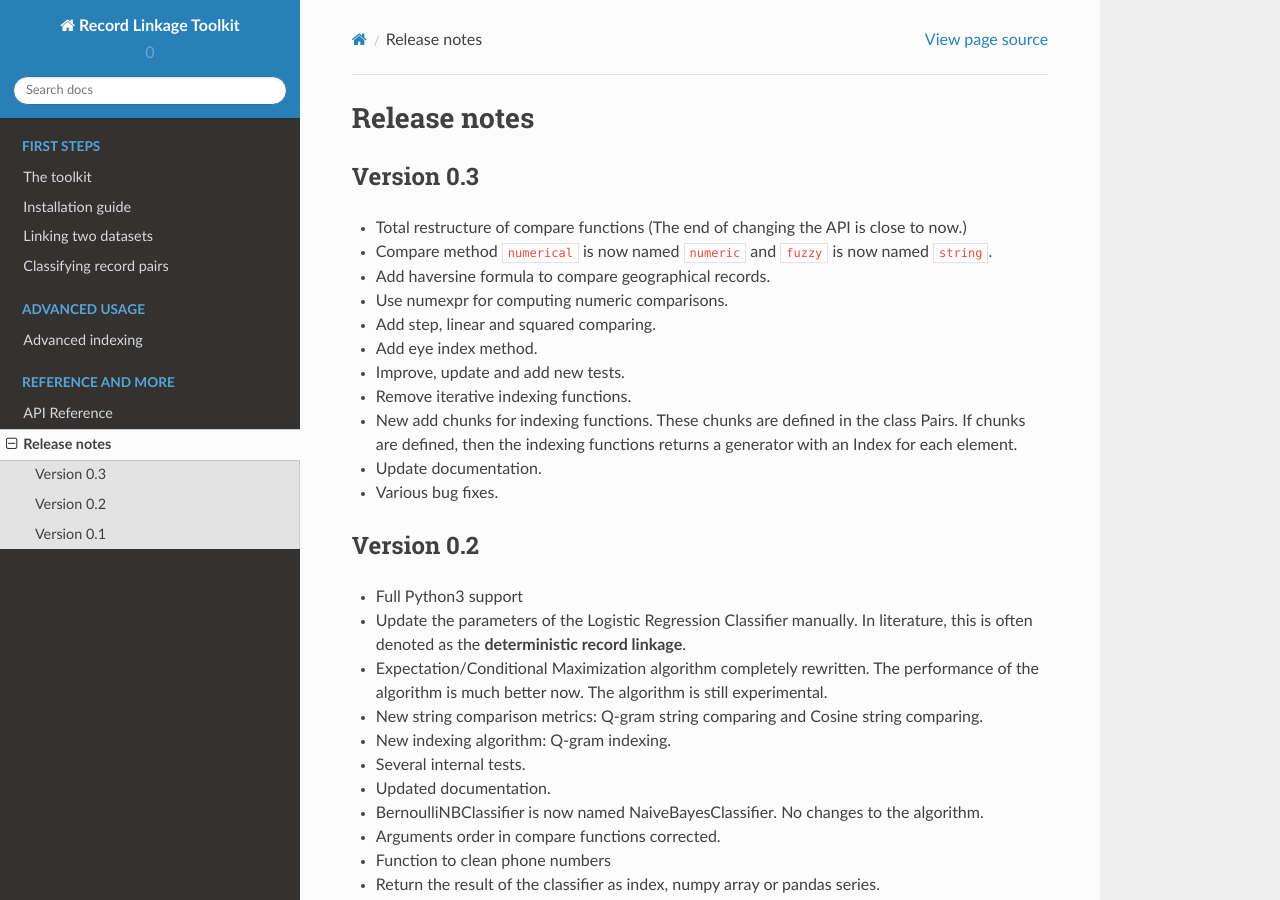
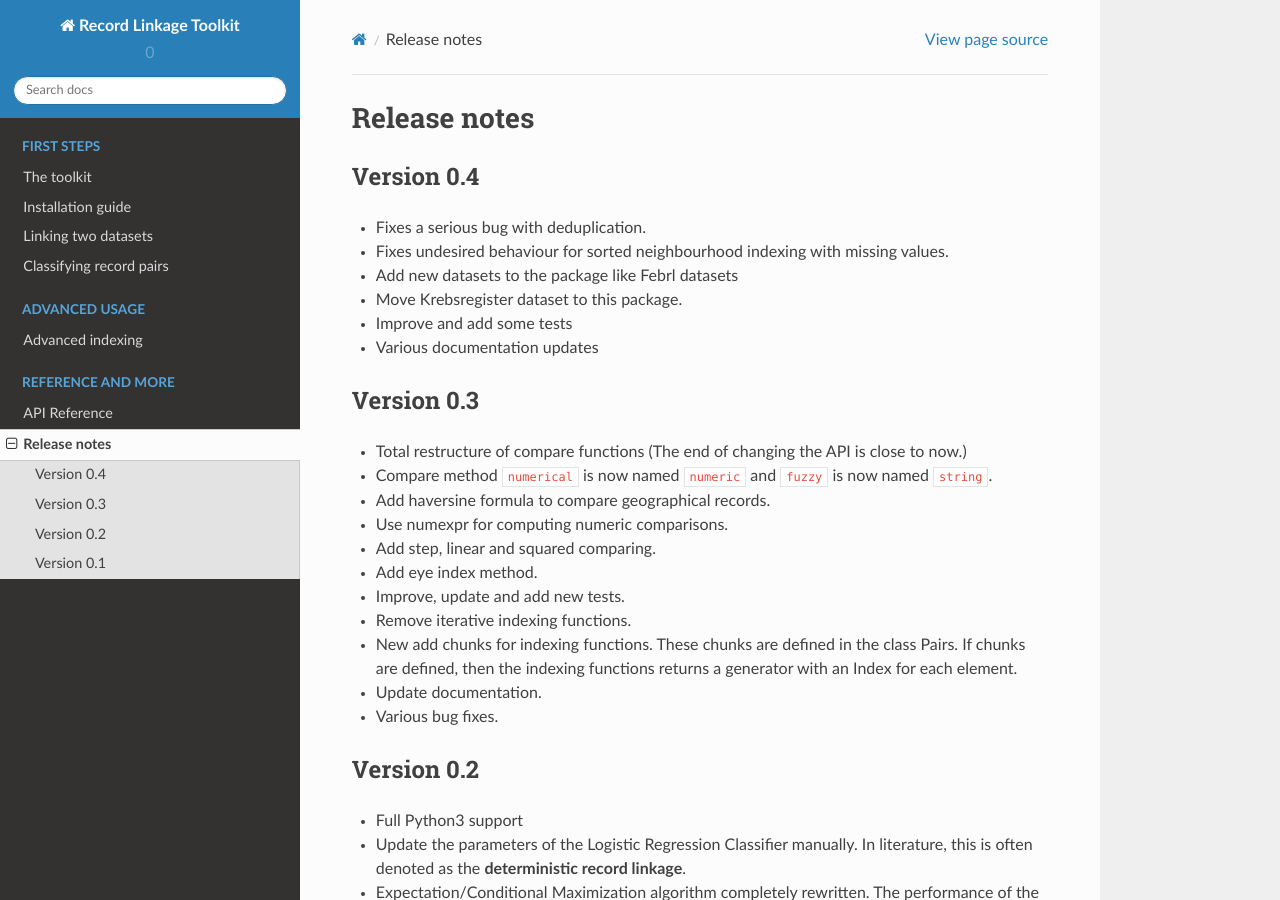
Before and after one commit to J535D165/recordlinkage, a Sphinx documentation site: the page built from docs/changelog.rst, in a window 1280 px wide and 900 px high. Built offline with Sphinx 7.4.7 and the Read the Docs theme 2.0.0, drawn with Linux system fonts in a browser that asks for light colours.

Commit message:
Add changelog for version 0.4

```diff
--- a/docs/changelog.rst
+++ b/docs/changelog.rst
@@ -1,6 +1,16 @@
 *************
 Release notes
 *************
+
+Version 0.4
+===========
+
+- Fixes a serious bug with deduplication.
+- Fixes undesired behaviour for sorted neighbourhood indexing with missing values.
+- Add new datasets to the package like Febrl datasets
+- Move Krebsregister dataset to this package.
+- Improve and add some tests
+- Various documentation updates
 
 Version 0.3
 ===========
```
